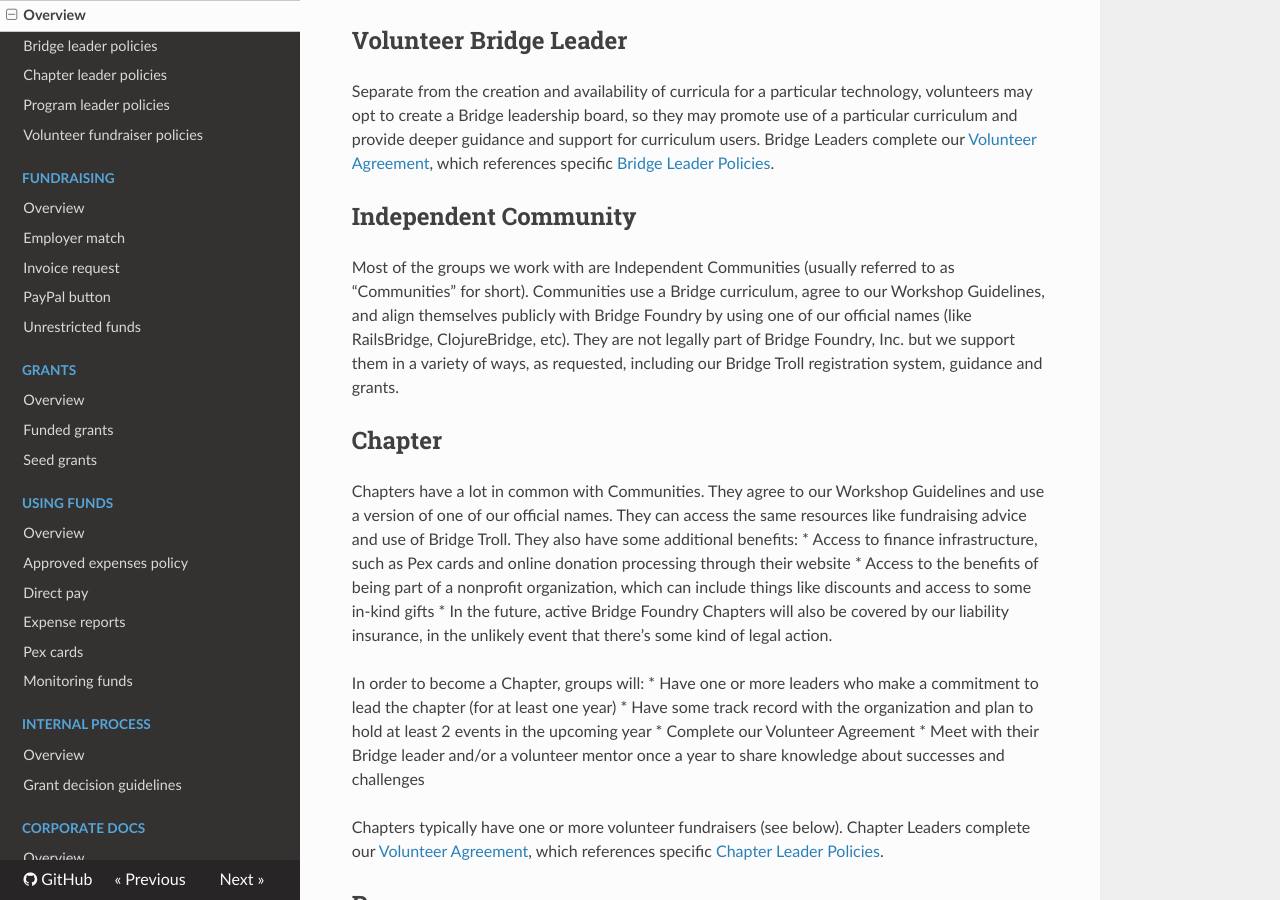
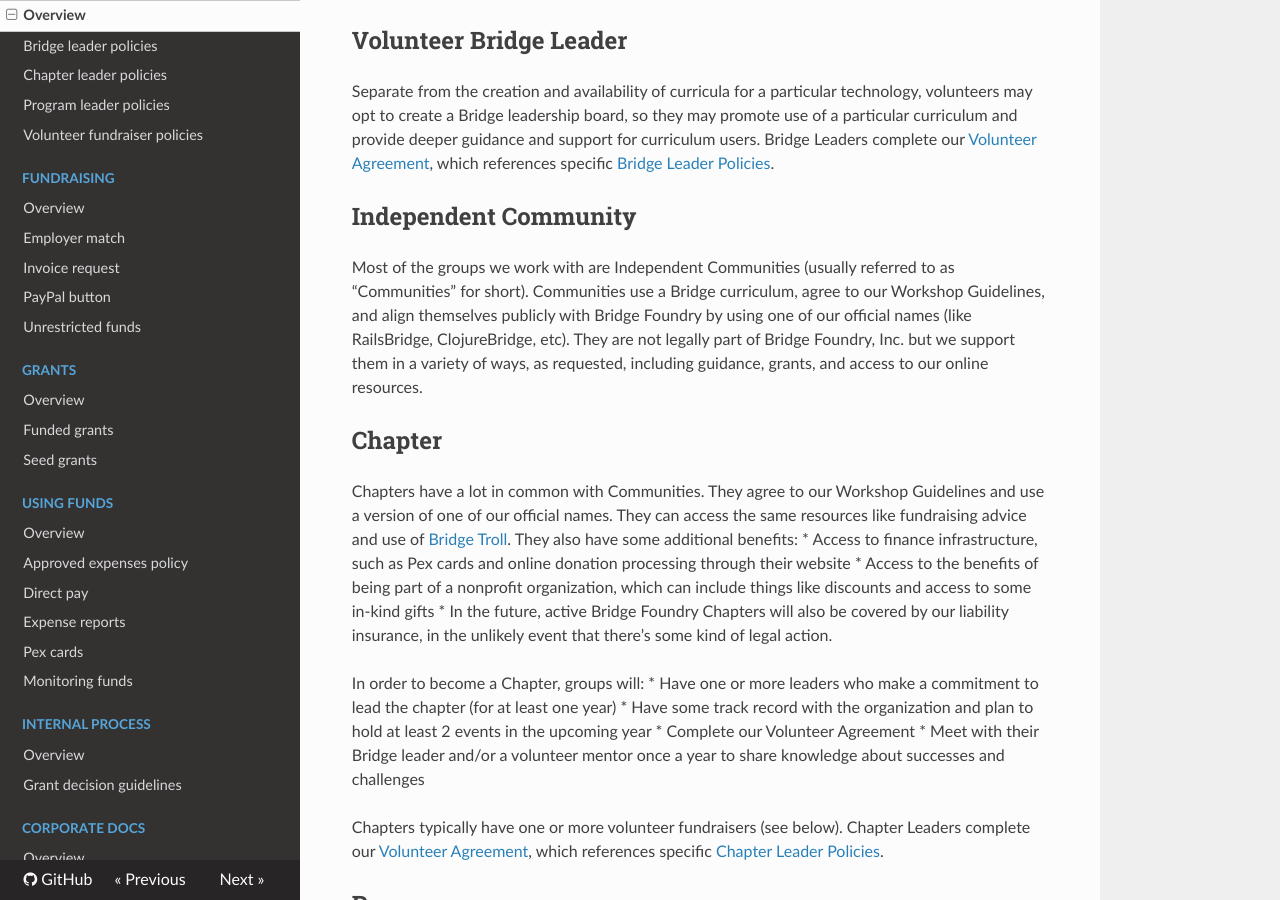
Before and after one commit to Satsaimistoowqp/bridgefoundry-operations, an MkDocs documentation site: the page built from docs/roles/README.md, in a window 1280 px wide and 900 px high, scrolled down 629 px. Built offline with MkDocs 1.6.1, drawn with Linux system fonts in a browser that asks for light colours; nearby versions of some CDN libraries; old or Windows-style settings are respelled for this version of MkDocs.

Commit message:
add link for Bridge Troll
also removed duplicate reference

```diff
--- a/docs/roles/README.md
+++ b/docs/roles/README.md
@@ -12,10 +12,10 @@ Naming note: so we can explore IP protections and in the future accept checks fo
 Separate from the creation and availability of curricula for a particular technology, volunteers may opt to create a Bridge leadership board, so they may promote use of a particular curriculum and provide deeper guidance and support for curriculum users. Bridge Leaders complete our [Volunteer Agreement](https://rebrand.ly/bridge-foundry-volunteer-agreement), which references specific [Bridge Leader Policies](https://rebrand.ly/operational-bridges-policies).
 
 ## Independent Community
-Most of the groups we work with are Independent Communities (usually referred to as “Communities” for short). Communities use a Bridge curriculum, agree to our Workshop Guidelines, and align themselves publicly with Bridge Foundry by using one of our official names (like RailsBridge, ClojureBridge, etc).  They are not legally part of Bridge Foundry, Inc. but we support them in a variety of ways, as requested, including our Bridge Troll registration system, guidance and grants.
+Most of the groups we work with are Independent Communities (usually referred to as “Communities” for short). Communities use a Bridge curriculum, agree to our Workshop Guidelines, and align themselves publicly with Bridge Foundry by using one of our official names (like RailsBridge, ClojureBridge, etc).  They are not legally part of Bridge Foundry, Inc. but we support them in a variety of ways, as requested, including guidance, grants, and access to our online resources.
 
 ## Chapter
-Chapters have a lot in common with Communities. They agree to our Workshop Guidelines and use a version of one of our official names. They can access the same resources like fundraising advice and use of Bridge Troll. They also have some additional benefits:
+Chapters have a lot in common with Communities. They agree to our Workshop Guidelines and use a version of one of our official names. They can access the same resources like fundraising advice and use of [Bridge Troll](http://bridgetroll.org). They also have some additional benefits:
 * Access to finance infrastructure, such as Pex cards and online donation processing through their website
 * Access to the benefits of being part of a nonprofit organization, which can include things like discounts and access to some in-kind gifts
 * In the future, active Bridge Foundry Chapters will also be covered by our liability insurance, in the unlikely event that there’s some kind of legal action.
```
